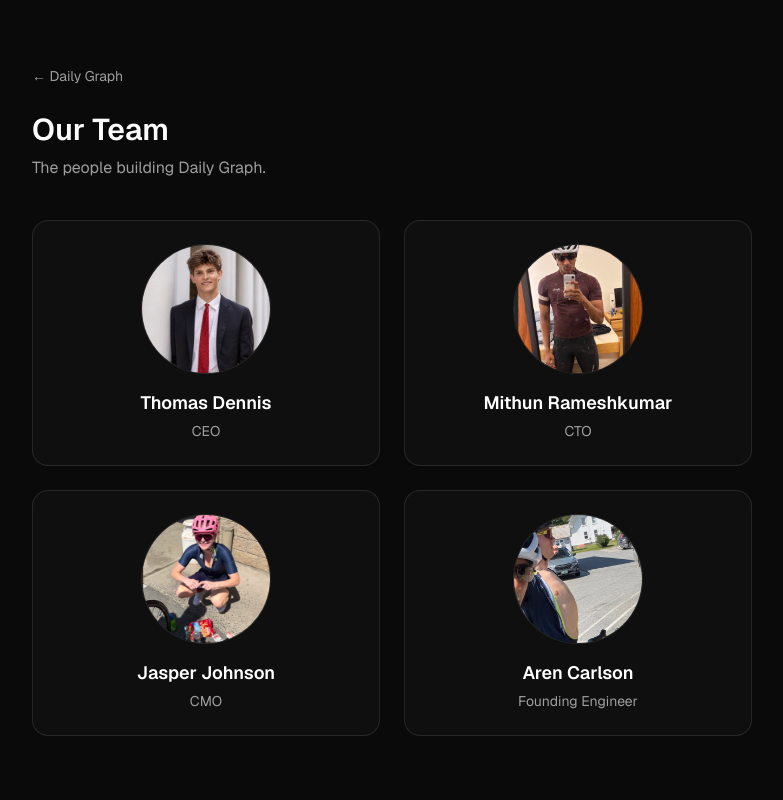
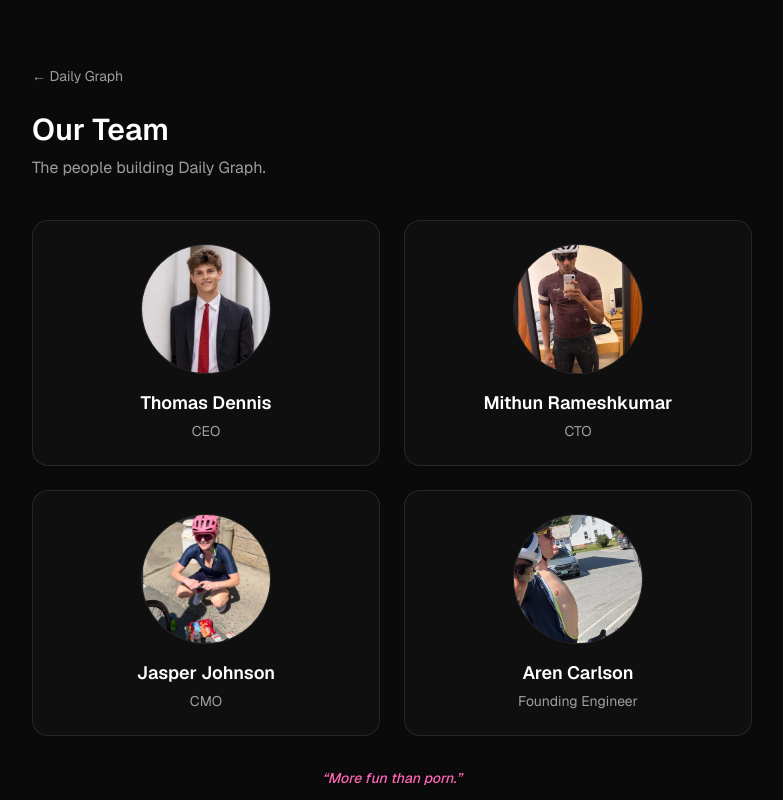
Before and after one commit to mith-r/daily-graph, a Next.js app: page /team in a window 1280 px wide. Shown: the whole page, without its empty margins (248-1031 px from the left). Built offline with nearby package versions, Linux system fonts and the light colour scheme.

Commit message:
Add persistent pink tagline to every page

```diff
--- a/app/layout.tsx
+++ b/app/layout.tsx
@@ -34,7 +34,17 @@ export default function RootLayout({
       lang="en"
       className={`${geistSans.variable} ${geistMono.variable} h-full antialiased`}
     >
-      <body className="min-h-full flex flex-col">{children}</body>
+      <body className="min-h-full flex flex-col">
+        {children}
+        <div
+          aria-hidden
+          className="pointer-events-none fixed inset-x-0 bottom-3 z-50 flex justify-center"
+        >
+          <span className="text-pink-400 text-sm font-medium italic [text-shadow:0_1px_3px_rgba(0,0,0,0.7)]">
+            {"“More fun than porn.”"}
+          </span>
+        </div>
+      </body>
     </html>
   );
 }
```
